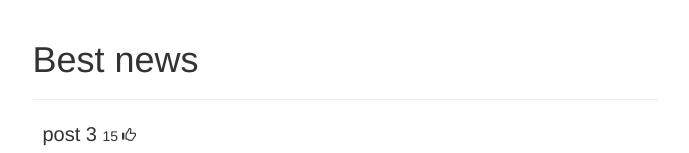
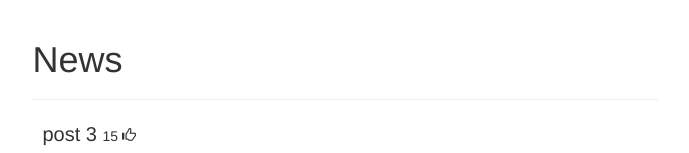
Before and after one commit to kojo-caesar/news, a website: page index.html in a window 1280 px wide. Shown: the top 153 px of the page, without its empty margins (295-984 px from the left). Drawn offline with nearby package versions, Linux system fonts and the light colour scheme.

Commit message:
code styling

```diff
--- a/index.html
+++ b/index.html
@@ -12,7 +12,7 @@
     <div class="col-md-6 col-md-offset-3">
 
       <div class="page-header">
-        <h1>Best news</h1>
+        <h1>News</h1>
       </div>
 
       <!-- POSTS -->
@@ -35,16 +35,10 @@
         style="margin-top:30px;">
         <h3>Add a new post</h3>
         <div class="form-group">
-          <input type="text"
-            class="form-control"
-            placeholder="Title"
-            ng-model="title"></input>
+          <input type="text" class="form-control" placeholder="Title" ng-model="title"></input>
         </div>
         <div class="form-group">
-          <input type="text"
-          class="form-control"
-          placeholder="Link"
-          ng-model="link"></input>
+          <input type="text" class="form-control" placeholder="Link" ng-model="link"></input>
         </div>
         <button type="submit" class="btn btn-primary">Post</button>
       </form>
```
